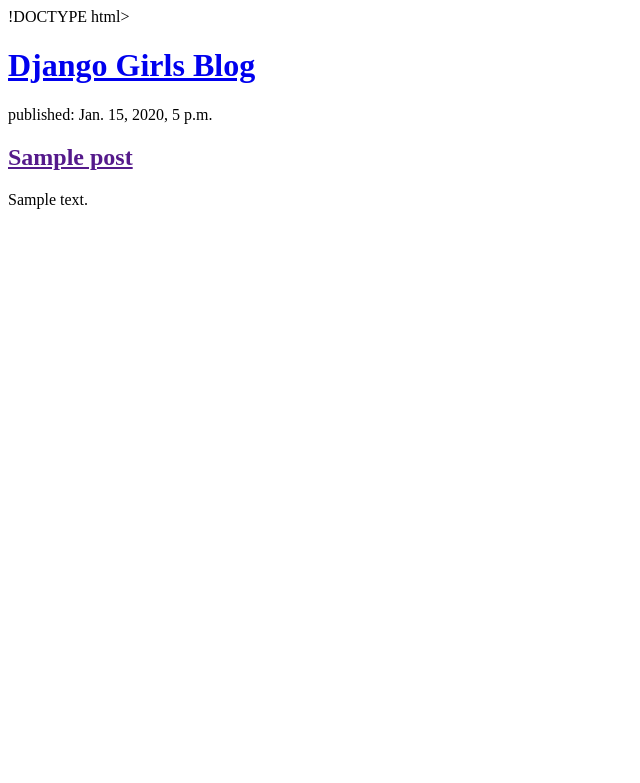
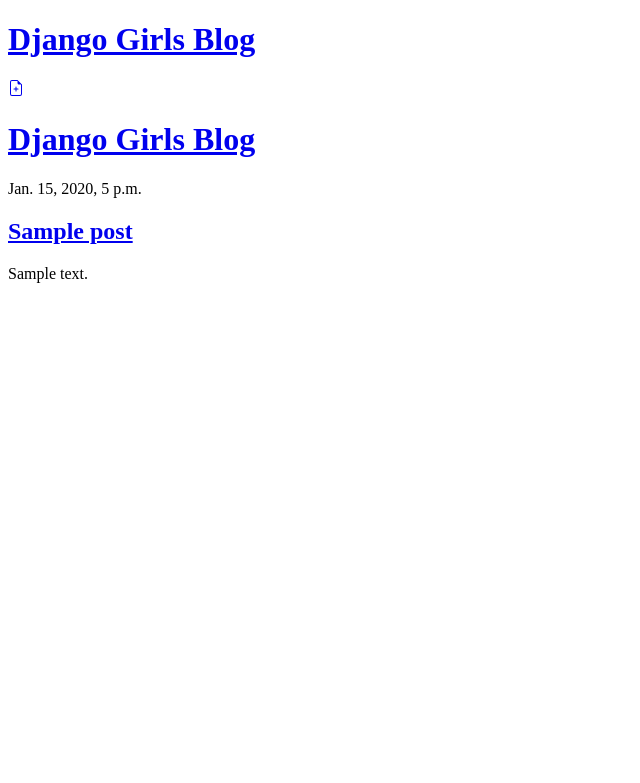
Before and after one commit to nashih-amien/my-first-blog, a Django app: page / in a window 1280 px wide. Shown: the top 783 px of the page, without its empty margins (0-640 px from the left). Run offline with Django 4.2, Linux system fonts and the light colour scheme; tables that the repository leaves empty hold one stand-in row (values such as "Sample post").

Commit message:
new look

```diff
--- /dev/null
+++ b/blog/templates/blog/base.html
@@ -0,0 +1,25 @@
+{% load static %}
+<!DOCTYPE html>
+<html>
+    <head>
+        <title>Django Girls blog</title>
+    </head>
+    <body>
+        <header class="page-header">
+            <div class="container">
+                <a href="{% url 'post_new' %}" class="top-menu">
+                    {% include './icons/file-earmark-plus.svg' %}
+                </a>
+                <h1><a href="/">Django Girls Blog</a></h1>
+            </div>
+          </header>
+          <main class="container">
+              <div class="row">
+                  <div class="col">
+                  {% block content %}
+                  {% endblock %}
+                  </div>
+              </div>
+          </main>
+    </body>
+</html>
--- a/blog/templates/blog/post_list.html
+++ b/blog/templates/blog/post_list.html
@@ -1,4 +1,4 @@
-!DOCTYPE html>
+<!DOCTYPE html>
 <html>
     <head>
         <title>Django Girls blog</title>
@@ -9,12 +9,16 @@
         </header>
 
 
-    {% for post in posts %}
-        <article>
-            <time>published: {{ post.published_date }}</time>
-            <h2><a href="">{{ post.title }}</a></h2>
-            <p>{{ post.text|linebreaksbr }}</p>
-        </article>
-    {% endfor %}
-    </body>
+        {% extends 'blog/base.html' %}
+
+        {% block content %}
+            {% for post in posts %}
+                <article class="post">
+                    <time class="date">
+                        {{ post.published_date }}
+                    </time>
+                    <h2><a href="{% url 'post_detail' pk=post.pk %}">{{ post.title }}</a></h2>                    <p>{{ post.text|linebreaksbr }}</p>
+                </article>
+            {% endfor %}
+        {% endblock %}
 </html>
--- a/blog/urls.py
+++ b/blog/urls.py
@@ -1,6 +1,10 @@
 from django.urls import path
 from . import views
 
+
 urlpatterns = [
     path('', views.post_list, name='post_list'),
+    path('post/<int:pk>/', views.post_detail, name='post_detail'),
+    path('post/new/', views.post_new, name='post_new'),
+    path('post/<int:pk>/edit/', views.post_edit, name='post_edit'),
 ]
--- a/blog/views.py
+++ b/blog/views.py
@@ -1,7 +1,41 @@
 from django.shortcuts import render
 from django.utils import timezone
 from .models import Post
+from .forms import PostForm
+from django.shortcuts import render, get_object_or_404
+from django.shortcuts import redirect
 
 def post_list(request):
     posts = Post.objects.filter(published_date__lte=timezone.now()).order_by('published_date')
     return render(request, 'blog/post_list.html', {'posts': posts})
+
+def post_detail(request, pk):
+    post = get_object_or_404(Post, pk=pk)
+    return render(request, 'blog/post_detail.html', {'post': post})
+
+def post_new(request):
+    if request.method == "POST":
+        form = PostForm(request.POST)
+        if form.is_valid():
+            post = form.save(commit=False)
+            post.author = request.user
+            post.published_date = timezone.now()
+            post.save()
+            return redirect('post_detail', pk=post.pk)
+    else:
+        form = PostForm()
+    return render(request, 'blog/post_edit.html', {'form': form})
+
+def post_edit(request, pk):
+    post = get_object_or_404(Post, pk=pk)
+    if request.method == "POST":
+        form = PostForm(request.POST, instance=post)
+        if form.is_valid():
+            post = form.save(commit=False)
+            post.author = request.user
+            post.published_date = timezone.now()
+            post.save()
+            return redirect('post_detail', pk=post.pk)
+    else:
+        form = PostForm(instance=post)
+    return render(request, 'blog/post_edit.html', {'form': form})
```
Also changed, not shown: blog/forms.py (added, +9 -0 lines), blog/templates/blog/post_detail.html (added, +21 -0 lines), blog/templates/blog/post_edit.html (added, +9 -0 lines), blog/templates/blog/icons/file-earmark-plus.svg (added), blog/templates/blog/icons/pencil-fill.svg (added), 2 other files.
